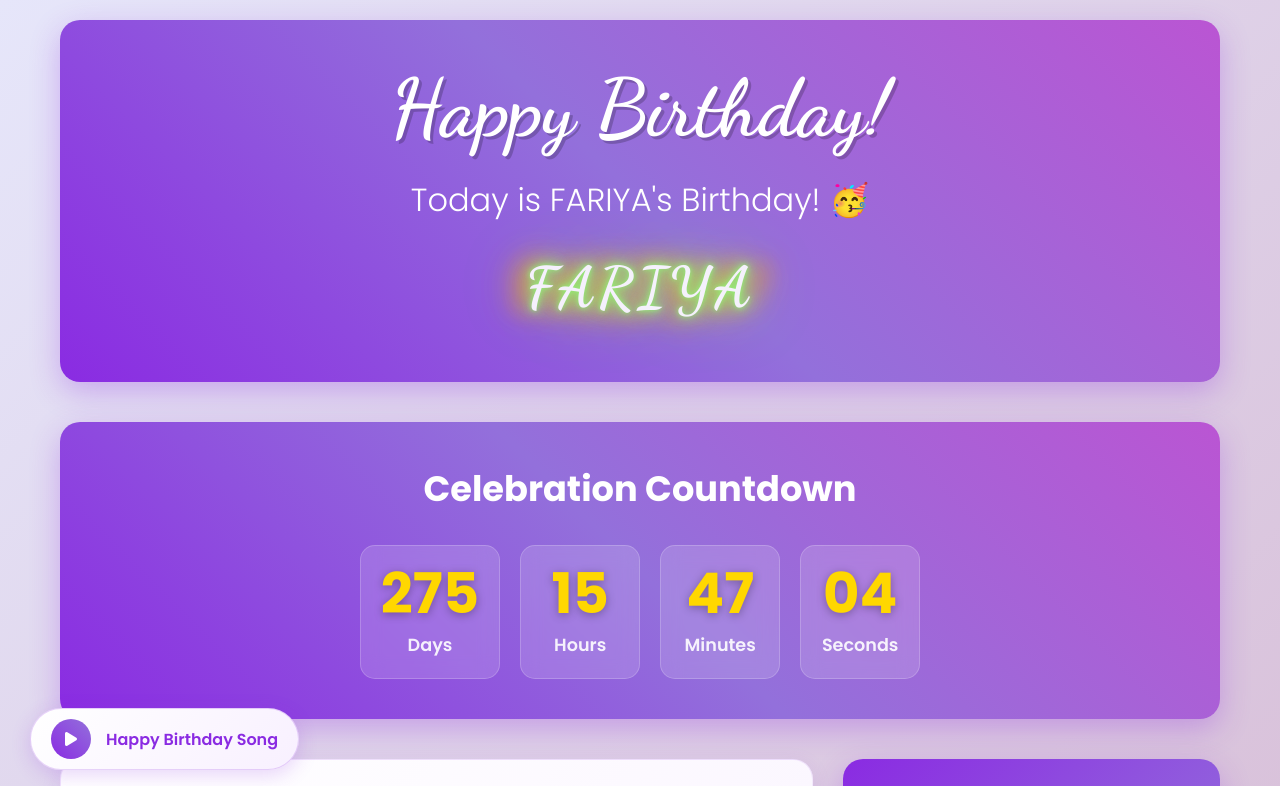
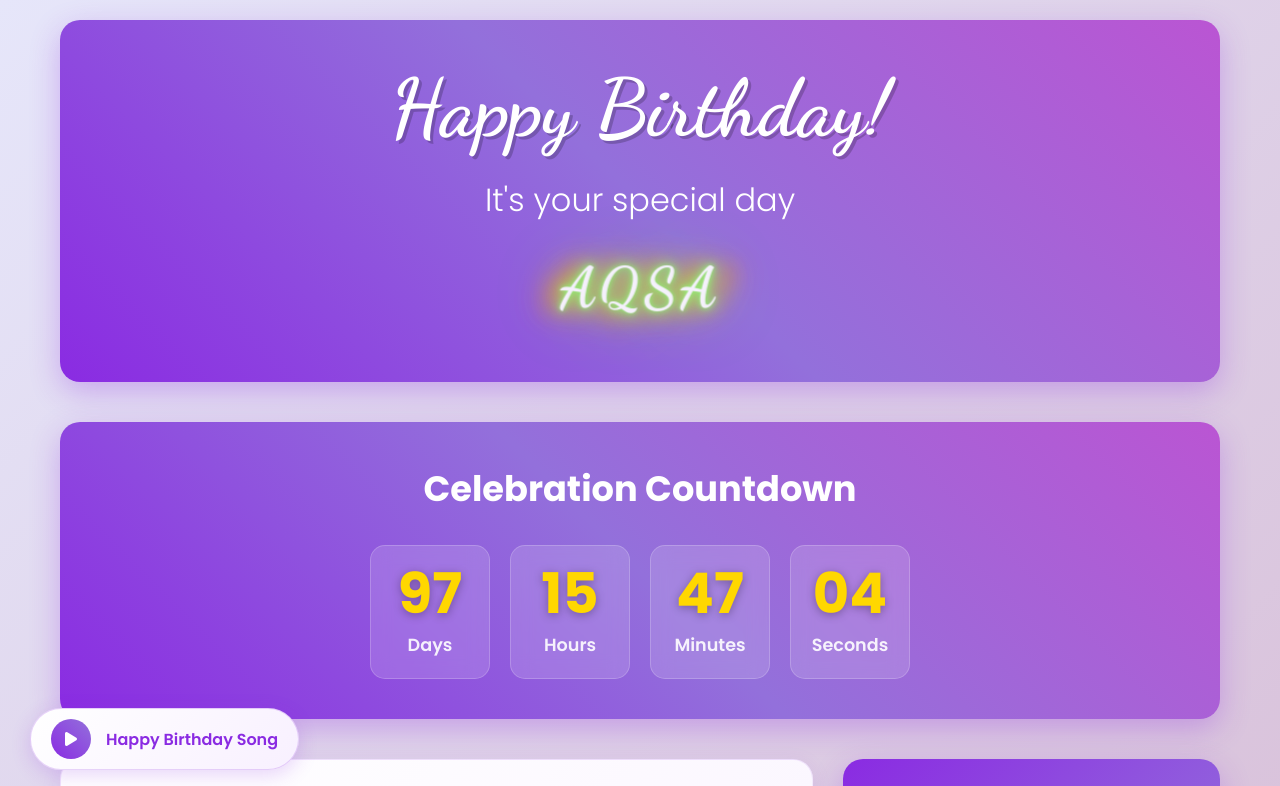
Before and after one commit to itzz-07/Happy-Birthday-Fariya, a plain HTML site: page index.html in a window 1280 px wide. Shown: the top 786 px of the page. Drawn offline with Linux system fonts and the light colour scheme; no server answers; a web font is replaced by a local one.

Commit message:
Update index.html

```diff
--- a/index.html
+++ b/index.html
@@ -4,7 +4,7 @@
 <head>
     <meta charset="UTF-8">
     <meta name="viewport" content="width=device-width, initial-scale=1.0">
-    <title>Happy Birthday FARIYA! 🎉</title>
+    <title>Happy Birthday AQSA! 🎉</title>
     <link rel="stylesheet" href="https://cdnjs.cloudflare.com/ajax/libs/font-awesome/6.4.0/css/all.min.css">
     <link href="https://fonts.googleapis.com/css2?family=Poppins:wght@300;400;600;700&family=Dancing+Script:wght@700&display=swap" rel="stylesheet">
     <link href="https://fonts.cdnfonts.com/css/hugh-is-life-personal-use" rel="stylesheet">
@@ -162,7 +162,7 @@
 
 /* Glowing background effect */
 .birthday-person::before {
-    content: 'FARIYA!';
+    content: 'AQSA!';
     position: absolute;
     top: 0;
     left: 0;
@@ -1987,7 +1987,7 @@ img {
     <div class="celebration-overlay" id="celebrationOverlay">
         <div class="celebration-message">
             <div class="celebration-confetti" id="celebrationConfetti"></div>
-            <h2>🎉 Happy Birthday FARIYA! 🎉</h2>
+            <h2>🎉 Happy Birthday AQSA! 🎉</h2>
             <p>Wishing you the most amazing birthday filled with joy, laughter, and love! May all your dreams come true and this year be your best one yet! 💖</p>
             <button class="btn celebration-btn" onclick="closeCelebration()">
                 <i class="fas fa-heart"></i> Continue Celebration
@@ -2017,7 +2017,7 @@ img {
         <header class="header">
             <h1>Happy Birthday!</h1>
             <h2>It's your special day</h2>
-            <div class="birthday-person" id="birthdayPerson">FARIYA!</div>
+            <div class="birthday-person" id="birthdayPerson">AQSA!</div>
         </header>
 
         <!-- Countdown Timer -->
@@ -2111,7 +2111,7 @@ img {
         <!-- Memories Section with Image Upload -->
         <section class="memories-section">
             <h2 class="section-title">Memory Lane</h2>
-            <p>Add your favorite memories FARIYA!</p>
+            <p>Add your favorite memories AQSA!</p>
 
             <!-- Image Upload Section -->
             <div class="image-upload-section">
@@ -2158,7 +2158,7 @@ img {
         <!-- REVEAL SURPRISE SECTION -->
         <section class="surprise-section">
             <h2 class="section-title">Your Heart's Secret 💖</h2>
-            <p>A special message that unlocks on February 14, 2026</p>
+            <p>A special message that unlocks on August 20, 2026</p>
             <div class="reveal-container">
                 <!-- Locked State -->
                 <div class="locked-state" id="lockedState">
@@ -2212,12 +2212,12 @@ img {
                         <div class="envelope-body">
                             <div class="love-letter">
                                 <div class="letter-header">
-                                    <h3>To My Best Friend FARIYA ❤️</h3>
-                                    <div class="letter-date">February 14, 2026</div>
+                                    <h3>To My Best Friend AQSA ❤️</h3>
+                                    <div class="letter-date">August 20, 2026</div>
                                 </div>
 
                                 <div class="letter-content">
-                                    <p class="greeting">My Bestie FARIYA,</p>
+                                    <p class="greeting">My Bestie AQSA,</p>
 
                                     <p>Happy Birthday to the most amazing person in my life! 🎂</p>
 
@@ -2285,7 +2285,7 @@ img {
 
         <!-- Footer -->
         <footer class="footer">
-            <p>Made with <span class="heart"><i class="fas fa-heart"></i></span> for <span id="footerName">FARIYA</span></p>
+            <p>Made with <span class="heart"><i class="fas fa-heart"></i></span> for <span id="footerName">AQSA</span></p>
             <p>This birthday page updates in realtime! Share with friends to add wishes.</p>
             <p>© 2026 Birthday Celebration | All wishes and images visible here</p>
             <div style="margin-top: 20px;">
@@ -2344,10 +2344,10 @@ img {
         // FIREBASE CONFIGURATION
         const firebaseConfig = {
             apiKey: "AIzaSyCLE0V86QwtGM4T-xR9VNQh8a6eM6lQCrA",
-            authDomain: "FARIYA-00.firebaseapp.com",
-            databaseURL: "https://FARIYA-00-default-rtdb.asia-southeast1.firebasedatabase.app",
-            projectId: "FARIYA-00",
-            storageBucket: "FARIYA-00.firebasestorage.app",
+            authDomain: "AQSA-00.firebaseapp.com",
+            databaseURL: "https://AQSA-00-default-rtdb.asia-southeast1.firebasedatabase.app",
+            projectId: "AQSA-00",
+            storageBucket: "AQSA-00.firebasestorage.app",
             messagingSenderId: "483377362620",
             appId: "1:483377362620:web:8f52dc9fc00ee232e0c2b9",
             measurementId: "G-Y421LWYG6T"
@@ -2401,10 +2401,10 @@ img {
         const surpriseSecondsEl = document.getElementById('surprise-seconds');
 
         // Configuration
-        const BIRTHDAY_NAME = "FARIYA";
-        const BIRTHDAY_DATE = "February 14, 2026 00:00:00";
-        const SURPRISE_UNLOCK_DATE = "February 14, 2026 00:00:00";
-        const PAGE_TITLE = "Happy Birthday FARIYA! 🎉";
+        const BIRTHDAY_NAME = "AQSA";
+        const BIRTHDAY_DATE = "August 20, 2026 00:00:00";
+        const SURPRISE_UNLOCK_DATE = "August 20, 2026 00:00:00";
+        const PAGE_TITLE = "Happy Birthday AQSA! 🎉";
         const MAX_IMAGE_SIZE_KB = 500;
         const MAX_IMAGE_WIDTH = 800;
 
@@ -3229,7 +3229,7 @@ document.addEventListener('DOMContentLoaded', function() {
     const now = new Date().getTime();
 
     if (now >= birthday) {
-        document.querySelector('.header h2').textContent = "Today is FARIYA's Birthday! 🥳";
+        document.querySelector('.header h2').textContent = "Today is AQSA's Birthday! 🥳";
     }
 
     const unlockDate = new Date(SURPRISE_UNLOCK_DATE).getTime();
@@ -3487,7 +3487,7 @@ document.querySelector('.download-btn')?.removeEventListener('click', downloadIm
             } else if (days === 1) {
                 document.querySelector('.countdown-title').textContent = "Birthday is Tomorrow! 🎊";
             } else if (days < 7) {
-                document.querySelector('.countdown-title').textContent = `${days} Days to FARIYA's Birthday!`;
+                document.querySelector('.countdown-title').textContent = `${days} Days to AQSA's Birthday!`;
             }
         }
 
@@ -3673,7 +3673,7 @@ document.querySelector('.download-btn')?.removeEventListener('click', downloadIm
             const now = new Date().getTime();
 
             if (now >= birthday) {
-                document.querySelector('.header h2').textContent = "Today is FARIYA's Birthday! 🥳";
+                document.querySelector('.header h2').textContent = "Today is AQSA's Birthday! 🥳";
             }
 
             const unlockDate = new Date(SURPRISE_UNLOCK_DATE).getTime();
```
